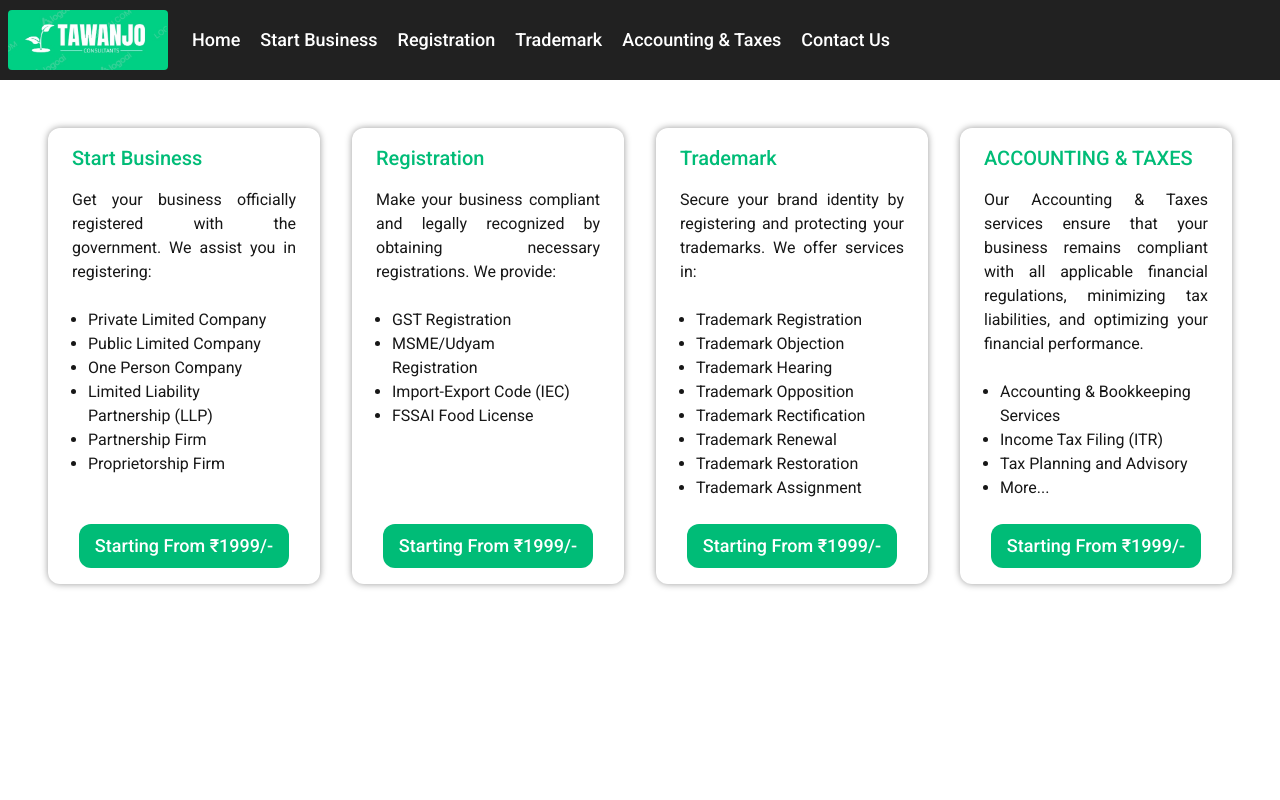
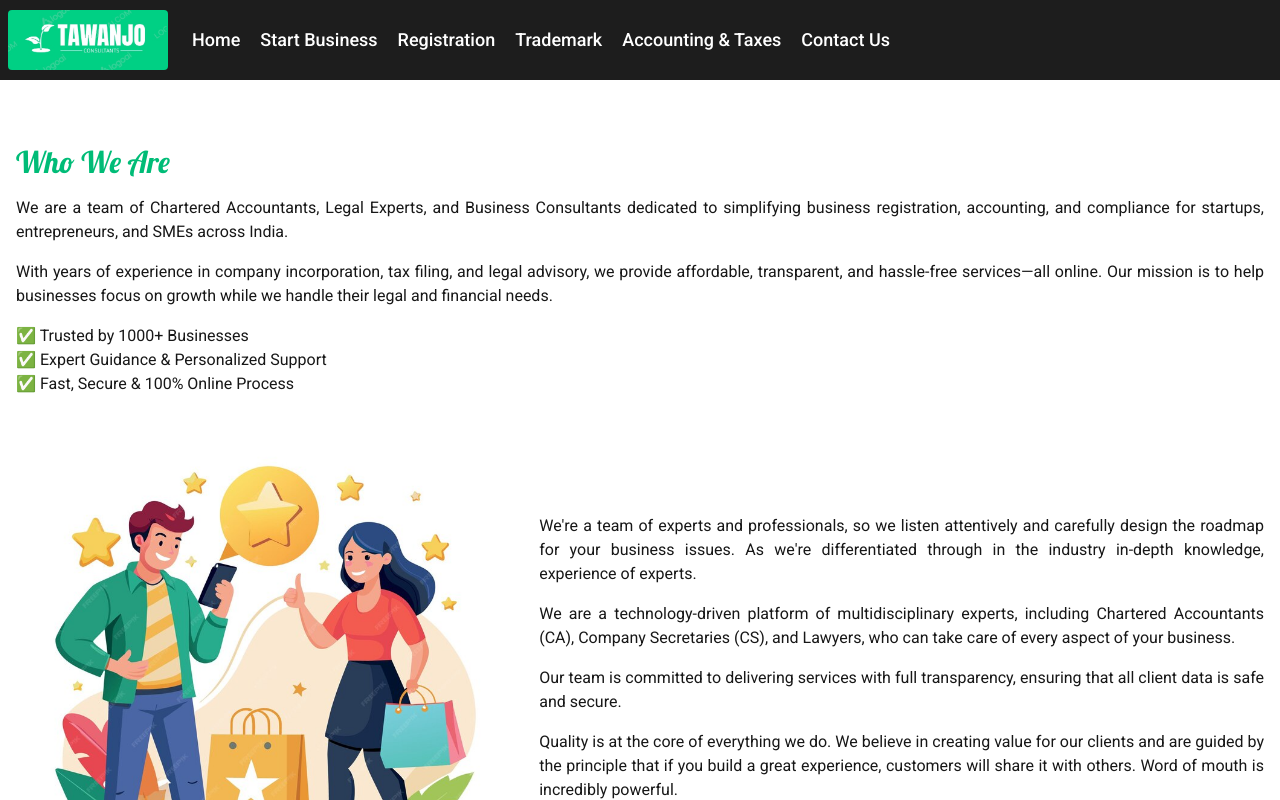
Before and after one commit to sagarkpro/tawaanzo, a Next.js app: page /tawaanzo/ in a window 1280 px wide. Shown: the top 800 px of the page. Built offline with nearby package versions, Linux system fonts and the light colour scheme.

Commit message:
home page content added

```diff
--- a/src/app/globals.css
+++ b/src/app/globals.css
@@ -7,7 +7,7 @@
   --foreground: #171717;
   --primary-color: #00bc77;
   --primary-tint: #00d084;
-  --secondary-color: #212121;
+  --secondary-color: #1d1d1d;
 }
 
 body {
--- a/src/app/layout.tsx
+++ b/src/app/layout.tsx
@@ -22,7 +22,7 @@ export default function RootLayout({ children }: Readonly<{ children: React.Reac
       <body className={`${roboto.className} antialiased`}>
         <Header />
         <div className="flex justify-center">
-          <div className="max-w-screen-xl">
+          <div className="max-w-screen-xl min-h-[calc(100vh-10rem)]">
             {children}
           </div>
         </div>
--- a/src/app/page.tsx
+++ b/src/app/page.tsx
@@ -1,14 +1,56 @@
+/* eslint-disable @next/next/no-img-element */
 import ServiceSummary from "@/components/ServiceSummary";
 import { HomeContent } from "@/constatns/HomeContent";
+import { lobster } from "@/fonts/Lobster";
 
 export default function Home() {
   return (
-    <div className="2xs:p-2 sm:p-8 w-full flex flex-wrap justify-center items-stretch">
+    <div className="p-4 w-full flex flex-wrap justify-center items-stretch">
+      <div className="mt-8">
+        <h1 className={`text-primary font-semibold text-3xl my-4 ${lobster.className}`}>Who We Are</h1>
+        <p className="text-justify my-4">
+          We are a team of Chartered Accountants, Legal Experts, and Business Consultants dedicated to simplifying business registration, accounting, and compliance for startups, entrepreneurs, and SMEs across India.
+        </p>
+
+        <p className="text-justify my-4">
+          With years of experience in company incorporation, tax filing, and legal advisory, we provide affordable, transparent, and hassle-free services—all online. Our mission is to help businesses focus on growth while we handle their legal and financial needs.
+        </p>
+
+        <p className="text-justify my-4">
+          ✅ Trusted by 1000+ Businesses <br />
+          ✅ Expert Guidance & Personalized Support <br />
+          ✅ Fast, Secure & 100% Online Process <br />
+        </p>
+      </div>
+
+      <div className="mt-4 flex w-full 2xs:flex-col sm:flex-row">
+        <img className="2xs:w-full sm:w-2/5 object-cover object-center" src="/images/customer-experience-rating.jpg" alt="Customer Satisfaction" />
+        <div className="sm:ml-6 2xs:w-full sm:w-3/5 flex items-center">
+          <div className="w-full">
+            <p className="text-justify my-4">
+              We&apos;re a team of experts and professionals, so we listen attentively and carefully design the roadmap for your business issues. As we&apos;re differentiated through in the industry in-depth knowledge, experience of experts.
+            </p>
+            <p className="text-justify my-4">
+              We are a technology-driven platform of multidisciplinary experts, including Chartered Accountants (CA), Company Secretaries (CS), and Lawyers, who can take care of every aspect of your business.
+            </p>
+            <p className="text-justify my-4">
+              Our team is committed to delivering services with full transparency, ensuring that all client data is safe and secure.
+            </p>
+            <p className="text-justify my-4">
+              Quality is at the core of everything we do. We believe in creating value for our clients and are guided by the principle that if you build a great experience, customers will share it with others. Word of mouth is incredibly powerful.
+            </p>
+            <p className="text-justify my-4">
+              Ready to take your business to the next level? Contact us today to get started!
+            </p>
+          </div>
+        </div>
+      </div>
+
       {
         HomeContent.map((service, index) => {
-          return(
-            <div key={index} className="2xs:w-full 2xs:p-2 sm:w-1/4 sm:p-4">
-              <ServiceSummary service={service}/>
+          return (
+            <div key={index} className="2xs:w-full 2xs:p-2 sm:w-1/4 sm:p-0 sm:pr-6 sm:my-8">
+              <ServiceSummary service={service} />
             </div>
           )
         })
--- a/src/components/Footer.tsx
+++ b/src/components/Footer.tsx
@@ -2,6 +2,6 @@ import React from 'react'
 
 export default function Footer() {
   return (
-    <div></div>
+    <div className='bg-secondary h-20'></div>
   )
 }
--- a/src/components/ServiceSummary.tsx
+++ b/src/components/ServiceSummary.tsx
@@ -1,7 +1,7 @@
 import ServiceSummaryInterface from '@/models/ServiceSummary.interface'
 import React from 'react'
 
-export default function ServiceSummary(props: {service: ServiceSummaryInterface}) {
+export default function ServiceSummary(props: { service: ServiceSummaryInterface }) {
   return (
     <div className='rounded-xl p-4 w-full shadow-[0_0px_7px_rgba(0,0,0,0.4)] h-full flex flex-col'>
       <a className='text-xl font-medium px-2 text-primary hover:text-tint hover:underline' href={props.service.href}>{props.service.title}</a>
@@ -9,14 +9,16 @@ export default function ServiceSummary(props: {service: ServiceSummaryInterface}
       <ul className='list-disc p-6'>
         {
           props.service.types.map((type) => {
-            return(
+            return (
               <li key={type}>{type}</li>
             )
           })
         }
       </ul>
-      <div className='flex flex-col items-center grow'>
-        <button className='mt-auto text-lg text-white bg-primary hover:bg-tint p-4 py-2 hover:text-xl transition-all duration-300 rounded-xl font-medium'>Starting From ₹{props.service.price}/-</button>
+      <div className='flex flex-col items-center w-full grow'>
+        <a href={props.service.href} className='mt-auto 2xs:w-full sm:w-max'>
+          <button className='w-full text-lg text-white bg-primary hover:bg-tint p-4 py-2 hover:text-xl transition-all duration-300 rounded-xl font-medium'>Starting From ₹{props.service.price}/-</button>
+        </a>
       </div>
     </div>
   )
--- /dev/null
+++ b/src/fonts/Lobster.ts
@@ -0,0 +1,8 @@
+import { Lobster } from "next/font/google";
+
+export const lobster = Lobster({
+  subsets: ["latin"],
+  weight: ["400"],
+  style: ["normal"],
+  display: "swap",
+});
```
Also changed, not shown: src/fonts/Roboto.ts (added, +8 -0 lines), public/images/customer-experience-rating.jpg (added).
